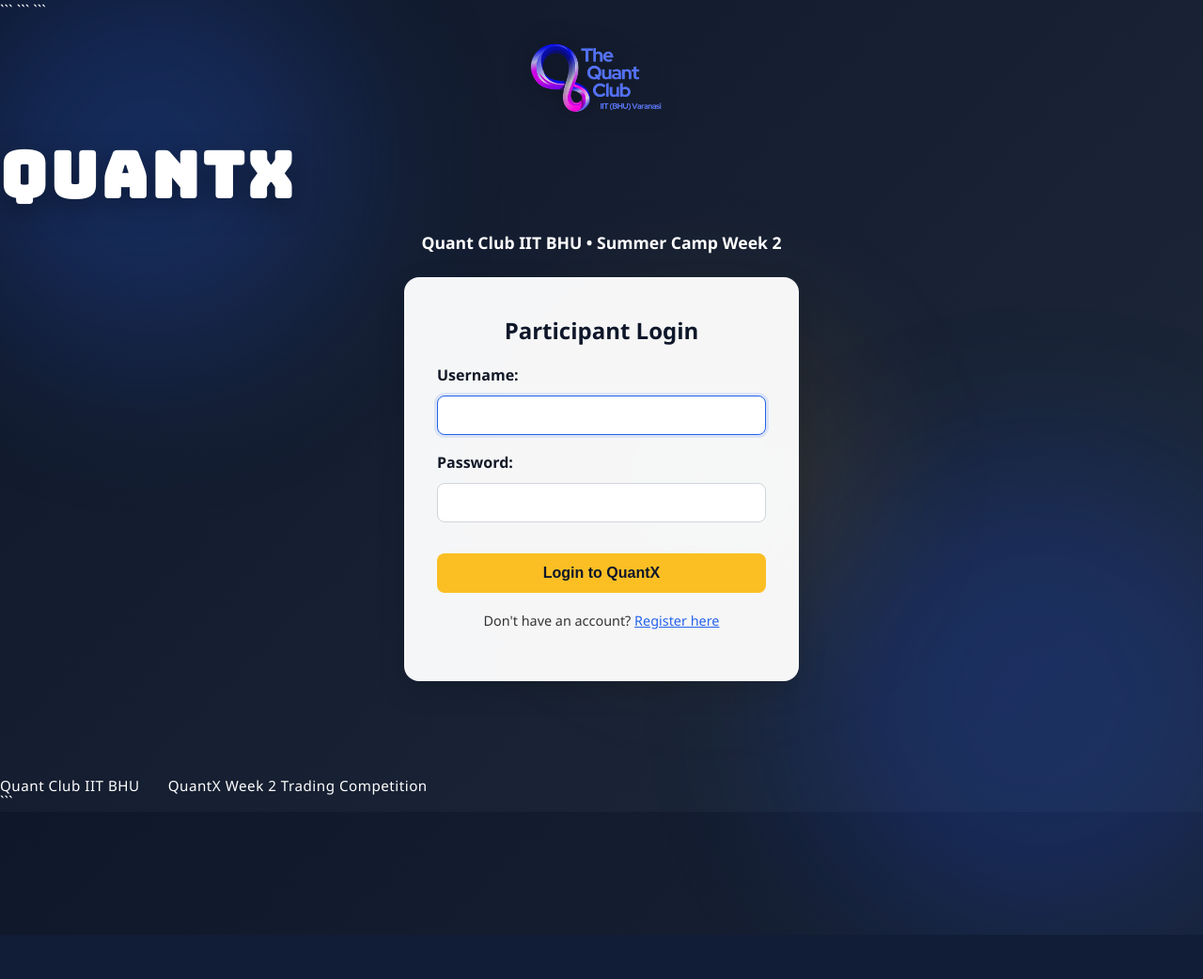
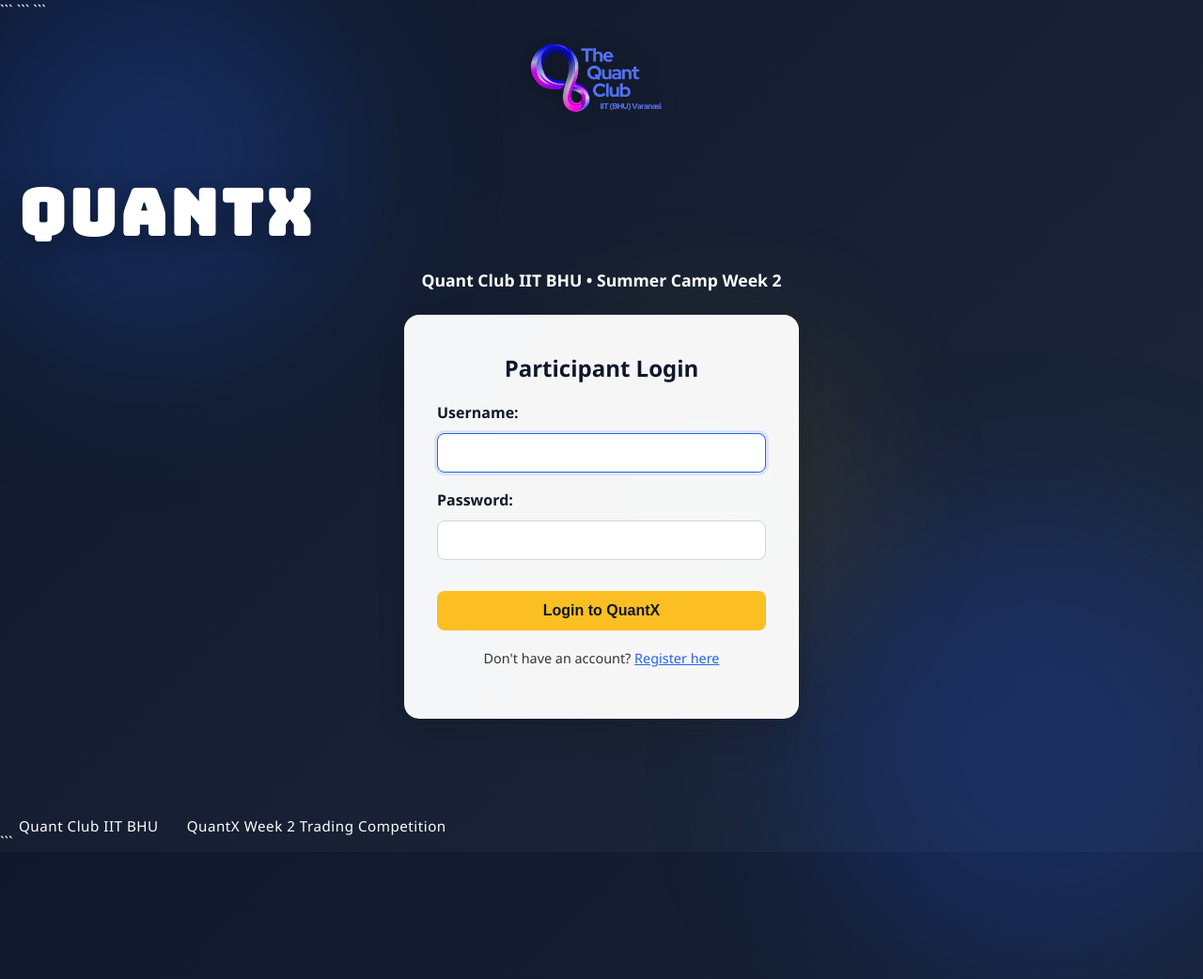
Before and after one commit to aryagiriX1219/marketsmith-repaired, a Django app: page /accounts/login/ in a window 1280 px wide; the page is wider, and only the part inside the window is pictured. Shown: that part at 94% size. Before the commit the page ends 995 px from the top of that part, so only its background shows below. Run offline with Django 5.2, Linux system fonts and the light colour scheme.

Commit message:
Update login.css

````diff
--- a/static/login.css
+++ b/static/login.css
@@ -17,7 +17,8 @@ box-sizing:border-box;
 body{
 background:linear-gradient(135deg,#0f172a,#1e293b);
 min-height:100vh;
-overflow:hidden;
+overflow-y:auto;
+overflow-x:hidden;
 position:relative;
 color:white;
 font-family:'Segoe UI',sans-serif;
@@ -95,8 +96,10 @@ display:none;
 }
 
 /* Main */
-.content-wrapper{
-height:calc(100vh - 100px);
+.content-wrapper {
+    min-height: calc(100vh - 100px);
+    padding: 40px 20px 120px;
+
 
 ```
 display:flex;
@@ -239,6 +242,10 @@ letter-spacing:0.5px;
 
 .footer-link:hover
 
+.login-card {
+    margin-bottom: 80px;
+}
+
 /* Global inputs */
 input[type="text"],
 input[type="email"],
````
